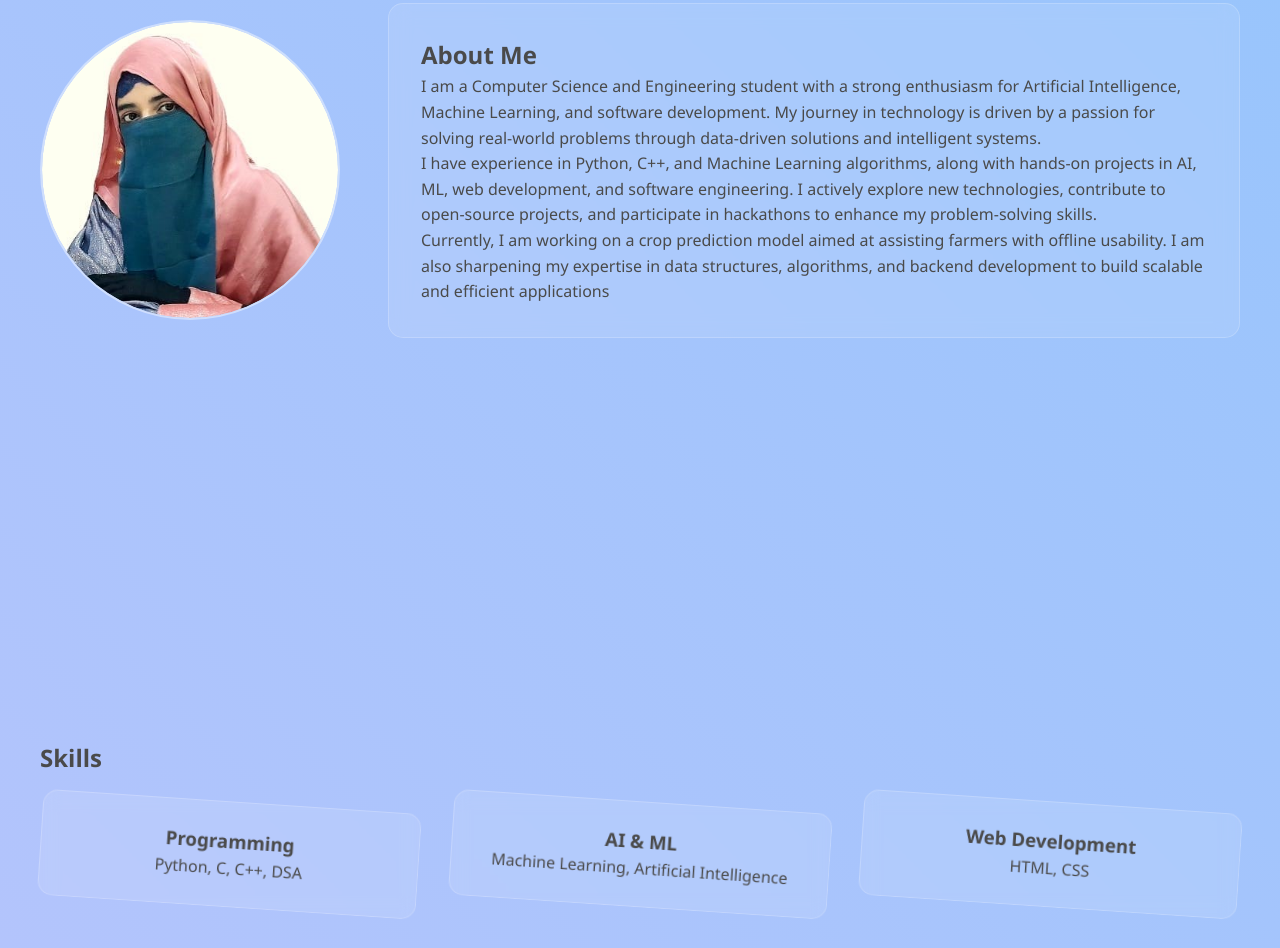
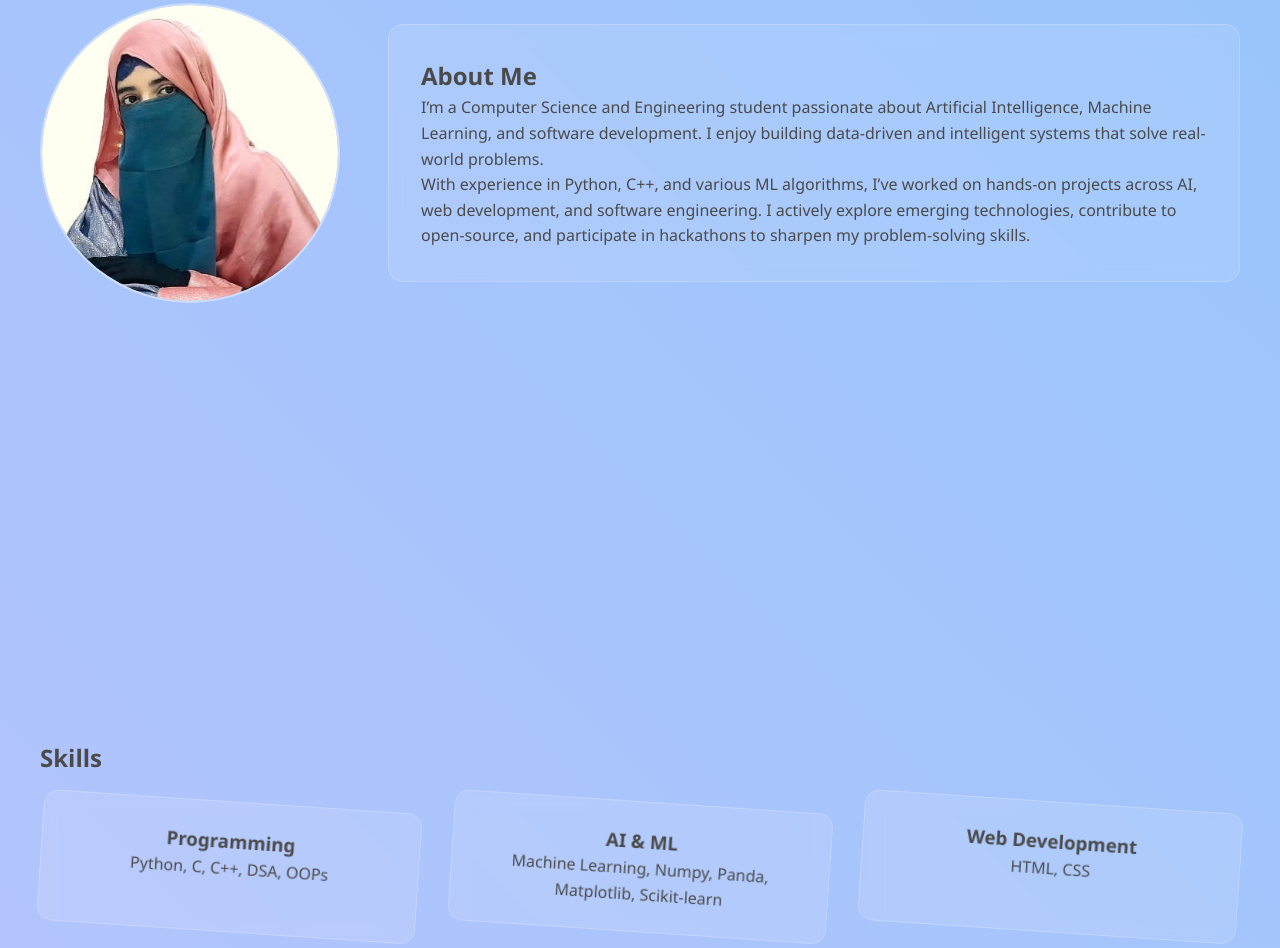
Before and after one commit to fa-code2/My-Portfolio, a plain HTML site: page index.html in a window 1280 px wide. Shown: the part 957-1905 px from the top of the page. Drawn offline with Linux system fonts and the light colour scheme.

Commit message:
Update index.html
change about section and add skills

```diff
--- a/index.html
+++ b/index.html
@@ -36,9 +36,8 @@
                 </div>
                 <div class="about-content">
                     <h2>About Me</h2>
-                    <p>I am a Computer Science and Engineering student with a strong enthusiasm for Artificial Intelligence, Machine Learning, and software development. My journey in technology is driven by a passion for solving real-world problems through data-driven solutions and intelligent systems.</p>
-                    <p>I have experience in Python, C++, and Machine Learning algorithms, along with hands-on projects in AI, ML, web development, and software engineering. I actively explore new technologies, contribute to open-source projects, and participate in hackathons to enhance my problem-solving skills.</p>
-                    <p>Currently, I am working on a crop prediction model aimed at assisting farmers with offline usability. I am also sharpening my expertise in data structures, algorithms, and backend development to build scalable and efficient applications</p>
+                    <p>I’m a Computer Science and Engineering student passionate about Artificial Intelligence, Machine Learning, and software development. I enjoy building data-driven and intelligent systems that solve real-world problems.</p>
+                    <p>With experience in Python, C++, and various ML algorithms, I’ve worked on hands-on projects across AI, web development, and software engineering. I actively explore emerging technologies, contribute to open-source, and participate in hackathons to sharpen my problem-solving skills.</p>
                 </div>
             </div>
         </div>
@@ -50,15 +49,15 @@
             <div class="skills-grid">
                 <div class="skill-box">
                     <h3>Programming</h3>
-                    <p>Python, C, C++, DSA</p>
+                    <p>Python, C, C++, DSA, OOPs</p>
                 </div>
                 <div class="skill-box">
                     <h3>AI & ML</h3>
-                    <p>Machine Learning, Artificial Intelligence</p>
+                    <p>Machine Learning, Numpy, Panda, Matplotlib, Scikit-learn</p>
                 </div>
                 <div class="skill-box">
                     <h3>Web Development</h3>
-                    <p>HTML, CSS</p>
+                    <p>HTML, CSS </p>
                 </div>
             </div>
         </div>
```
